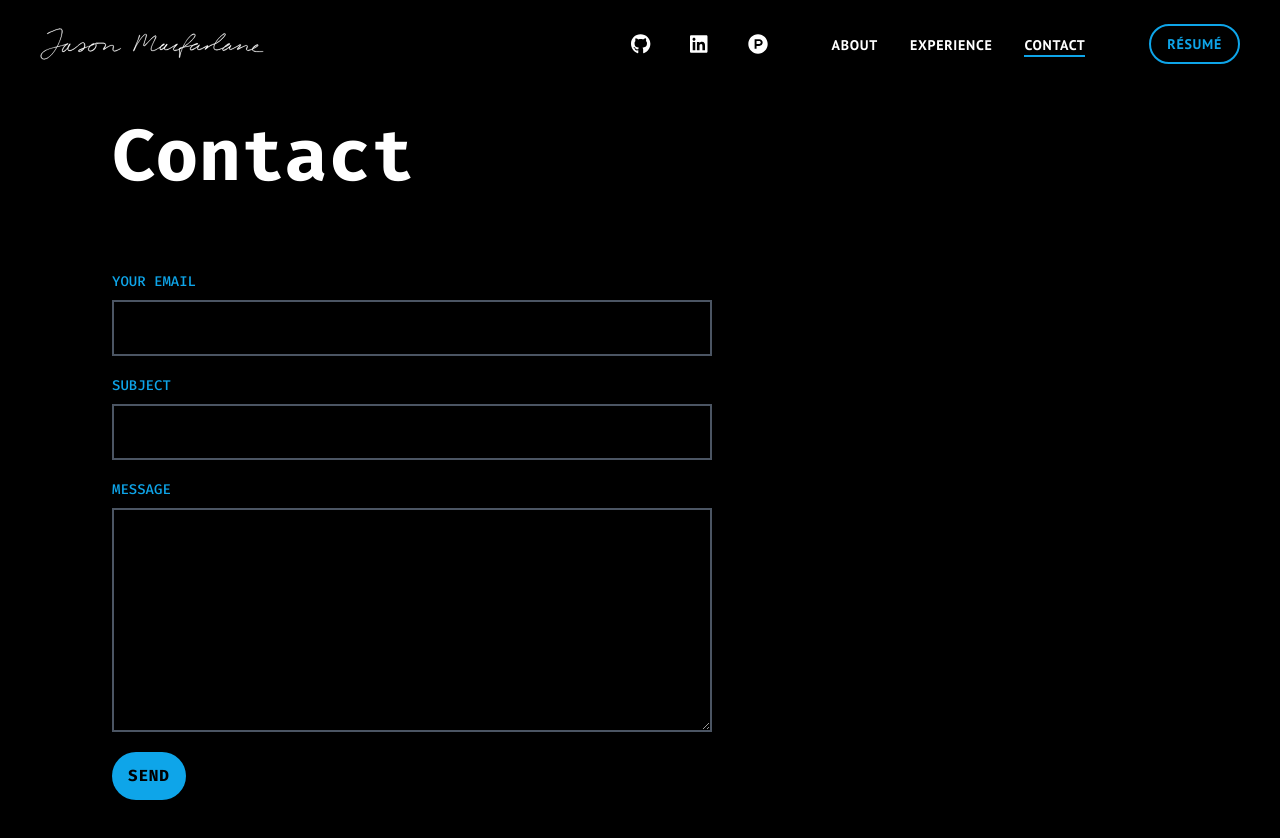
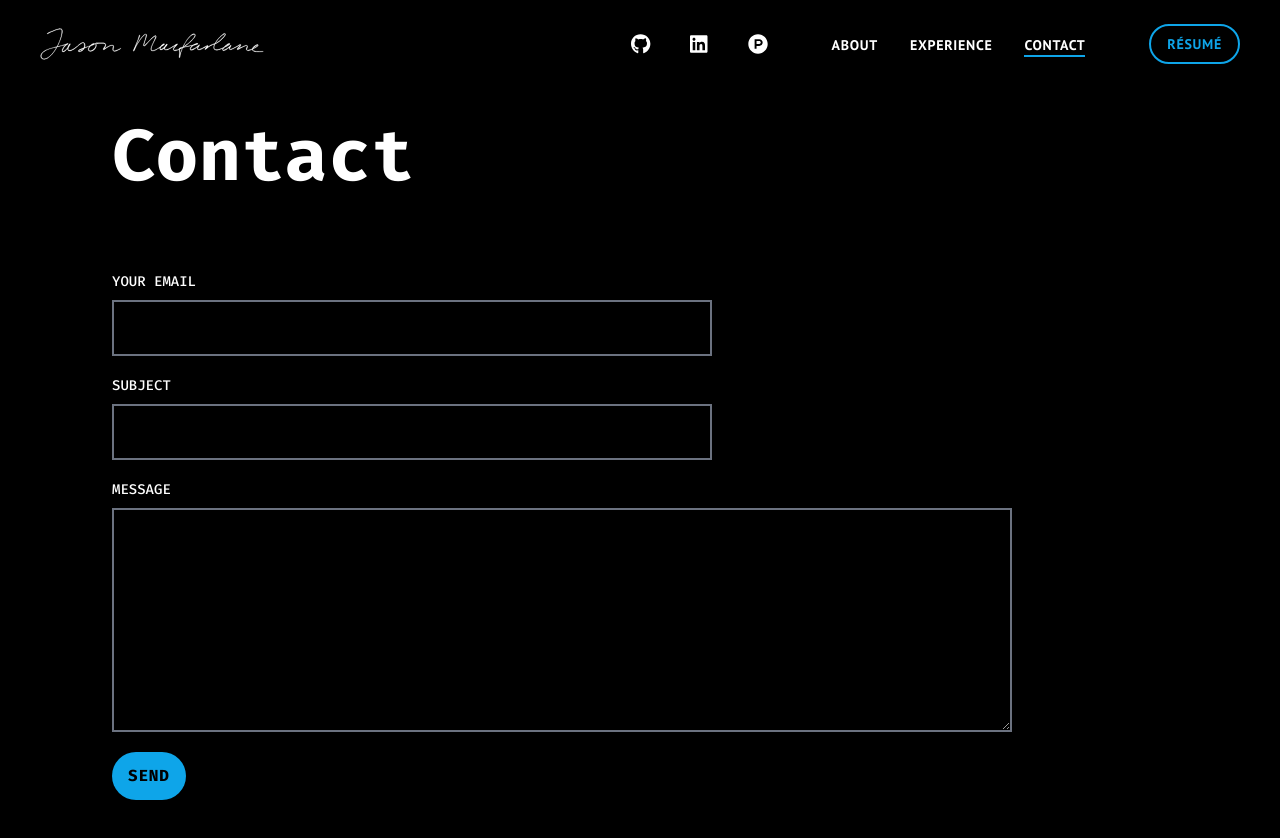
Before and after one commit to JasonMacfarlane/personal-website, a Vue app: page /contact in a window 1280 px wide. Shown: the top 838 px of the page. Built offline with nearby package versions, Linux system fonts and the light colour scheme.

Commit message:
Update contact form design

```diff
--- a/src/pages/Contact.vue
+++ b/src/pages/Contact.vue
@@ -85,19 +85,27 @@ async function onFormSubmit (e: Event) {
 
 <style scoped lang="scss">
 .contact-form {
-  @apply max-w-[600px] w-full;
+  @apply rounded-xl w-full;
 
   label {
-    @apply block font-medium font-mono mb-2 text-sm text-sky-500 uppercase;
+    @apply block font-medium font-mono mb-2 text-sm text-white uppercase;
   }
 
   input,
   textarea {
-    @apply bg-transparent block border-2 border-gray-600 mb-5 p-3 text-xl w-full;
+    @apply bg-transparent block border-2 border-gray-500 mb-5 p-3 text-xl w-full;
 
     &:focus {
       @apply border-sky-500 outline-none;
     }
+  }
+
+  input {
+    @apply max-w-[600px];
+  }
+
+  textarea {
+    @apply max-w-[900px];
   }
 
   button {
```
